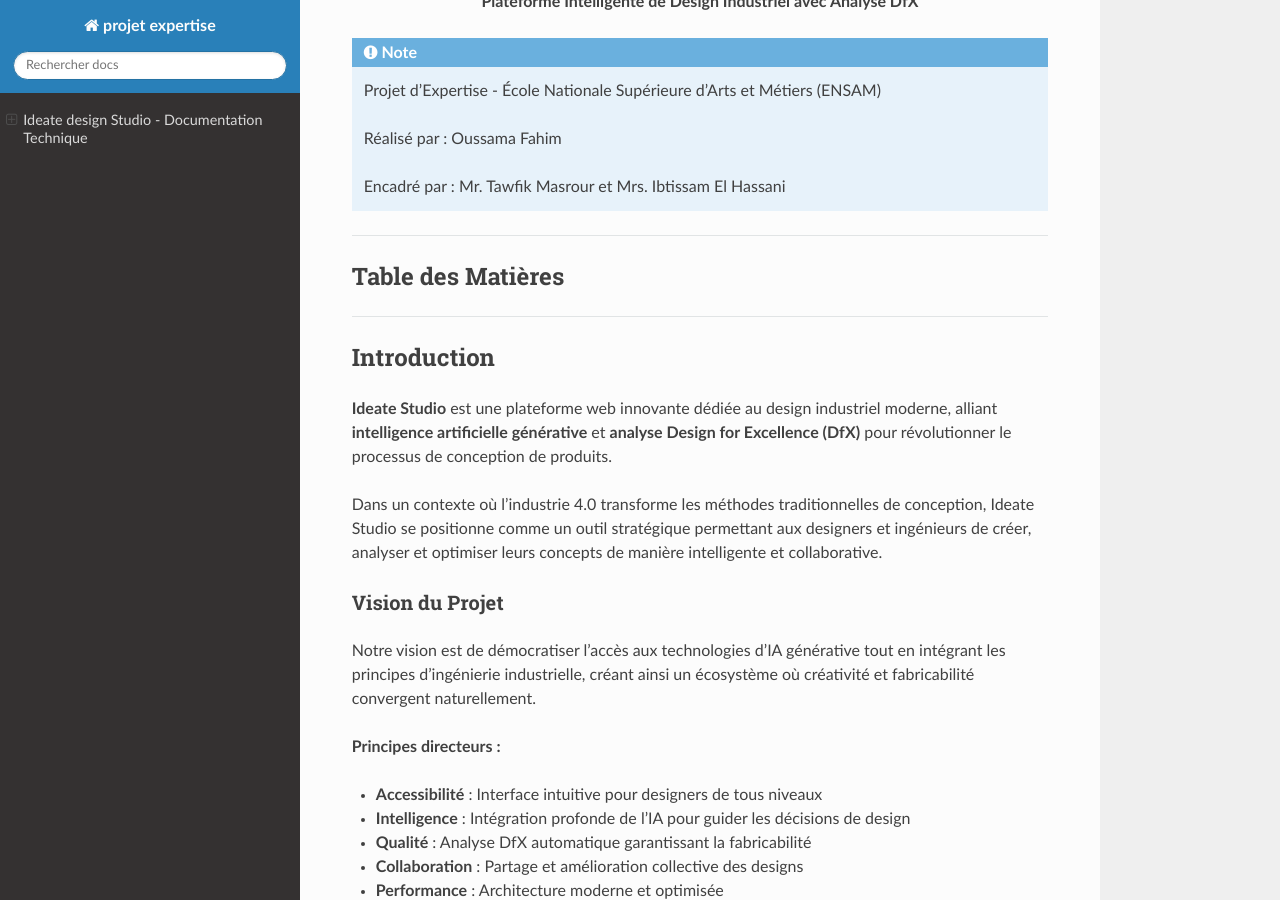
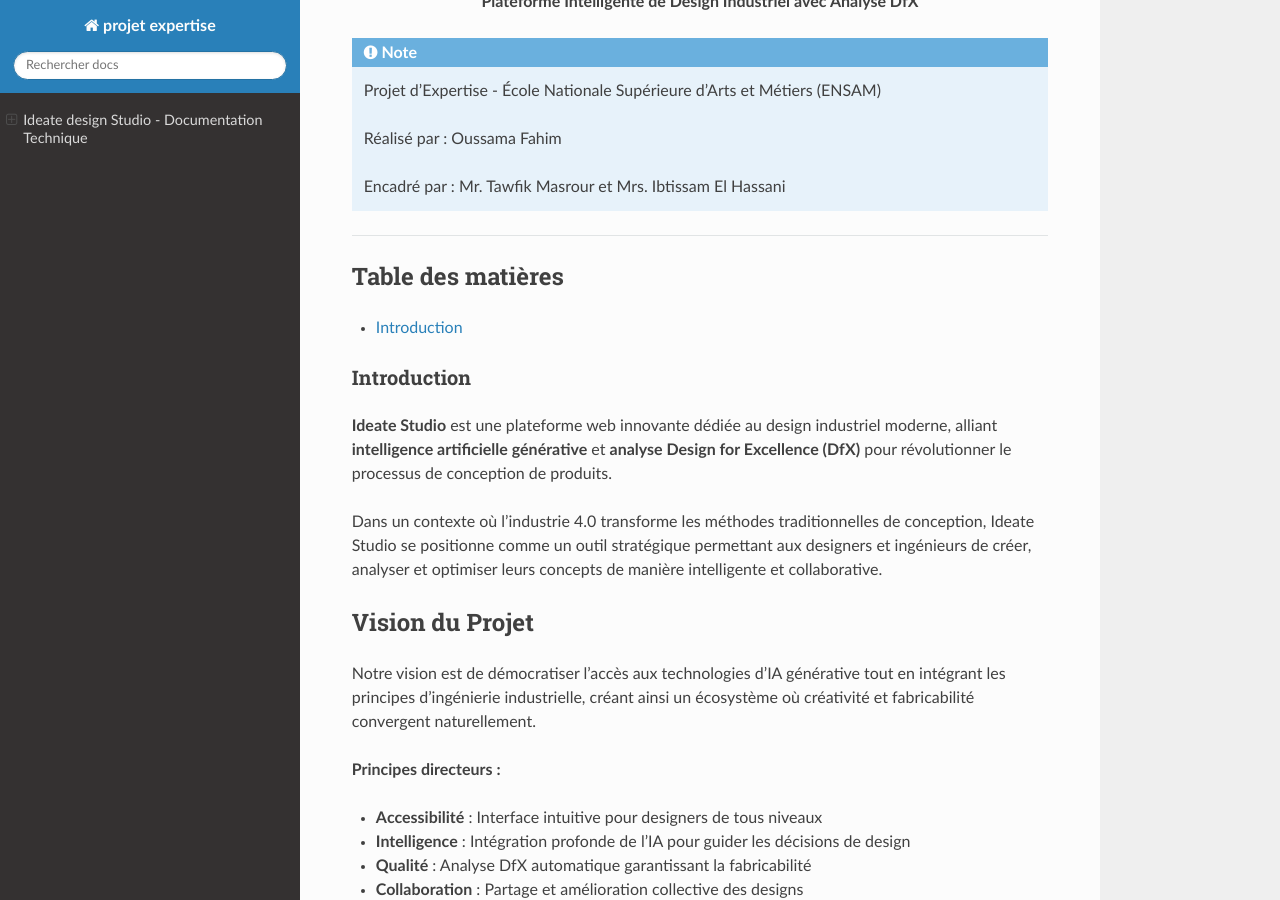
Before and after one commit to Oussama-fahim/Conception-produit-augmentee-par-IA-generative, a Sphinx documentation site: the page built from source/index.rst, in a window 1280 px wide and 900 px high, scrolled down 406 px. Built offline with Sphinx 7.4.7 and the Read the Docs theme 3.1.0, drawn with Linux system fonts in a browser that asks for light colours.

```diff
--- a/source/index.rst
+++ b/source/index.rst
@@ -18,15 +18,12 @@ Ideate design Studio - Documentation Technique
 
 ----
 
-Table des Matières
-==================
+Table des matières
+------------------
 
-.. contents::
-   :depth: 3
-   :local:
-   :backlinks: top
+- `Introduction <index.html#id1>`_
 
-----
+
 
 Introduction
 ============
```
